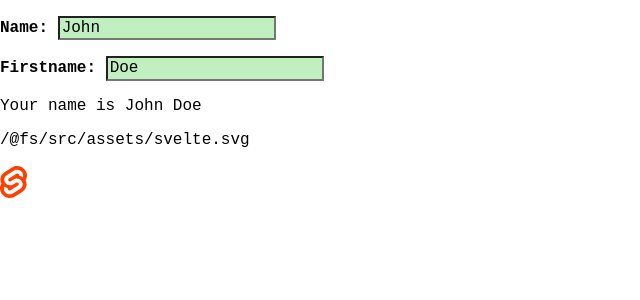
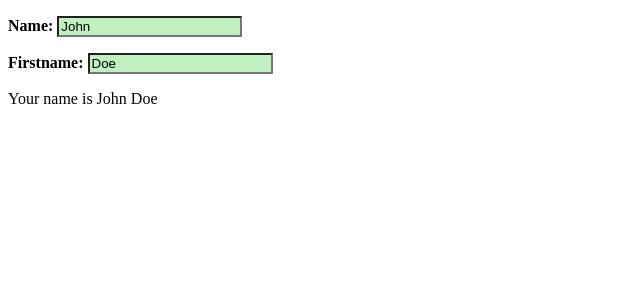
Before and after one commit to Erikote04/Svelte-Tutorial-in-Deep, a Svelte app: page / in a window 1280 px wide. Shown: the top 300 px of the page, without its empty margins (0-640 px from the left). Built offline with nearby package versions, Linux system fonts and the light colour scheme.

Commit message:
Scope of reactivity

```diff
--- a/src/App.svelte
+++ b/src/App.svelte
@@ -1,20 +1,15 @@
 <script>
-    import "./assets/global.css";
-    import "normalize.css/normalize.css";
-    import Svelte from "./assets/svelte.svg";
     import Input from "./lib/Input.svelte";
 
     let name = "John";
     let firstName = "Doe";
+    let completeName = name + " " + firstName; // This statement is executed only once, so it will not have changes even if the variables that compose it change.
 </script>
 
 <main>
     <Input label="Name" bind:value={name} />
     <Input label="Firstname" bind:value={firstName} />
-    <p class="label">Your name is {name} {firstName}</p>
-
-    <p>{Svelte}</p> <!--The variable contains the path-->
-    <img src={Svelte} alt="Svelte logo">
+    <p class="label">Your name is {completeName}</p>
 </main>
 
 <style>
```
